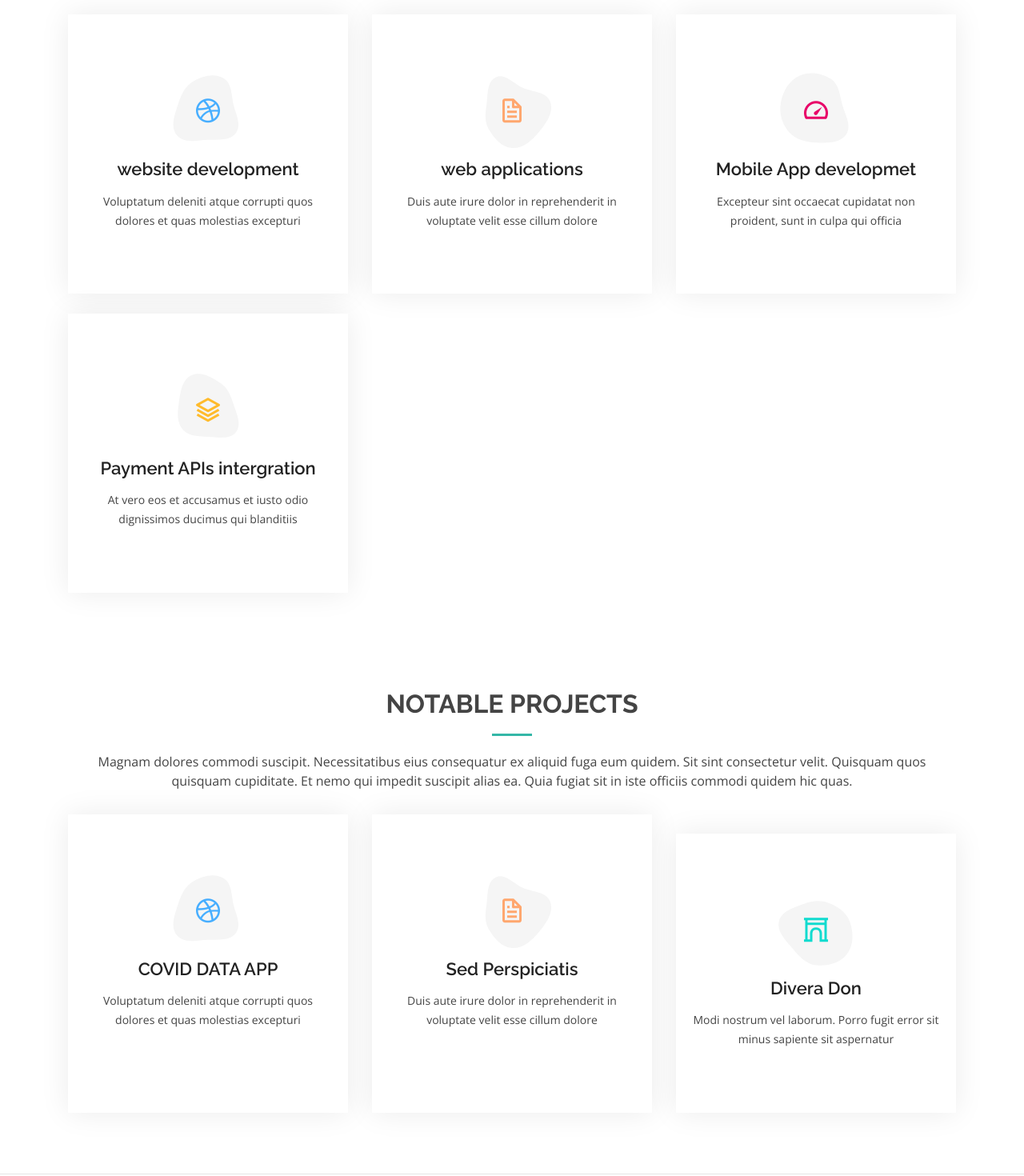
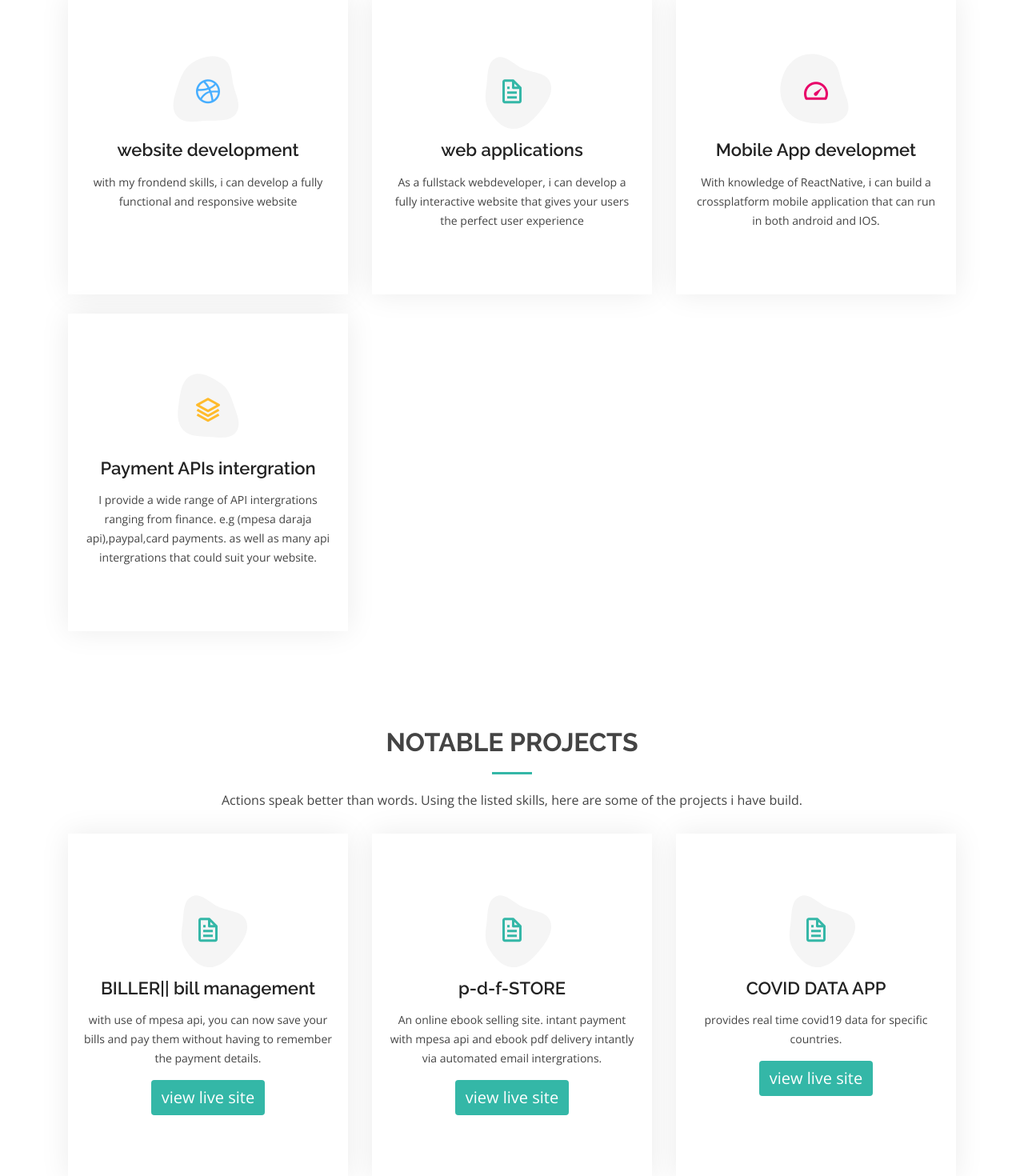
Before and after one commit to hamisirizwan/devriz_portfolio, a React (Create React App) app: page / in a window 1280 px wide. Shown: the part 1980-3450 px from the top of the page at 80% size. Built offline with nearby package versions, Linux system fonts and the light colour scheme.

Commit message:
finished customization

```diff
--- a/public/folioassets/css/style.css
+++ b/public/folioassets/css/style.css
@@ -884,7 +884,7 @@ section {
 }
 
 .services .iconbox-orange i {
-  color: #ffa76e;
+  color: #34b7a7;
 }
 
 .services .iconbox-orange:hover .icon i {
@@ -892,7 +892,7 @@ section {
 }
 
 .services .iconbox-orange:hover .icon path {
-  fill: #ffa76e;
+  fill: #34b7a7;
 }
 
 .services .iconbox-pink i {
--- a/src/sections/Portfolio.js
+++ b/src/sections/Portfolio.js
@@ -8,10 +8,8 @@ function Portfolio() {
           <div className="section-title">
             <h2>Notable projects</h2>
             <p>
-              Magnam dolores commodi suscipit. Necessitatibus eius consequatur
-              ex aliquid fuga eum quidem. Sit sint consectetur velit. Quisquam
-              quos quisquam cupiditate. Et nemo qui impedit suscipit alias ea.
-              Quia fugiat sit in iste officiis commodi quidem hic quas.
+              Actions speak better than words. Using the listed skills, here are
+              some of the projects i have build.
             </p>
           </div>
           <div className="row">
@@ -20,38 +18,7 @@ function Portfolio() {
               data-aos="zoom-in"
               data-aos-delay={100}
             >
-              <div className="icon-box iconbox-blue">
-                <div className="icon">
-                  <svg
-                    width={100}
-                    height={100}
-                    viewBox="0 0 600 600"
-                    xmlns="http://www.w3.org/2000/svg"
-                  >
-                    <path
-                      stroke="none"
-                      strokeWidth={0}
-                      fill="#f5f5f5"
-                      d="M300,521.0016835830174C376.1290562159157,517.8887921683347,466.0731472004068,529.7835943286574,510.70327084640275,468.03025145048787C554.3714126377745,407.6079735673963,508.03601936045806,328.9844924480964,491.2728898941984,256.3432110539036C474.5976632858925,184.082847569629,479.9380746630129,96.60480741107993,416.23090153303,58.64404602377083C348.86323505073057,18.502131276798302,261.93793281208167,40.57373210992963,193.5410806939664,78.93577620505333C130.42746243093433,114.334589627462,98.30271207620316,179.96522072025542,76.75703585869454,249.04625023123273C51.97151888228291,328.5150500222984,13.704378332031375,421.85034740162234,66.52175969318436,486.19268352777647C119.04800174914682,550.1803526380478,217.28368757567262,524.383925680826,300,521.0016835830174"
-                    />
-                  </svg>
-                  <i className="bx bxl-dribbble" />
-                </div>
-                <h4>
-                  <a href>COVID DATA APP</a>
-                </h4>
-                <p>
-                  Voluptatum deleniti atque corrupti quos dolores et quas
-                  molestias excepturi
-                </p>
-              </div>
-            </div>
-            <div
-              className="col-lg-4 col-md-6 d-flex align-items-stretch mt-4 mt-md-0"
-              data-aos="zoom-in"
-              data-aos-delay={200}
-            >
-              <div className="icon-box iconbox-orange ">
+              <div className="icon-box iconbox-orange">
                 <div className="icon">
                   <svg
                     width={100}
@@ -69,21 +36,32 @@ function Portfolio() {
                   <i className="bx bx-file" />
                 </div>
                 <h4>
-                  <a href>Sed Perspiciatis</a>
+                  <a href>BILLER|| bill management</a>
                 </h4>
                 <p>
-                  Duis aute irure dolor in reprehenderit in voluptate velit esse
-                  cillum dolore
+                  with use of mpesa api, you can now save your bills and pay
+                  them without having to remember the payment details.
                 </p>
+
+                <button
+                  className="btn "
+                  style={{
+                    marginTop: 15,
+                    backgroundColor: "#34b7a7",
+                    color: "white",
+                    fontSize: 20,
+                  }}
+                >
+                  view live site
+                </button>
               </div>
             </div>
-
             <div
-              className="col-lg-4 col-md-6 d-flex align-items-stretch mt-4"
+              className="col-lg-4 col-md-6 d-flex align-items-stretch"
               data-aos="zoom-in"
-              data-aos-delay={300}
+              data-aos-delay={100}
             >
-              <div className="icon-box iconbox-teal">
+              <div className="icon-box iconbox-orange">
                 <div className="icon">
                   <svg
                     width={100}
@@ -95,18 +73,71 @@ function Portfolio() {
                       stroke="none"
                       strokeWidth={0}
                       fill="#f5f5f5"
-                      d="M300,566.797414625762C385.7384707136149,576.1784315230908,478.7894351017131,552.8928747891023,531.9192734346935,484.94944893311C584.6109503024035,417.5663521118492,582.489472248146,322.67544863468447,553.9536738515405,242.03673114598146C529.1557734026468,171.96086150256528,465.24506316201064,127.66468636344209,395.9583748389544,100.7403814666027C334.2173773831606,76.7482773500951,269.4350130405921,84.62216499799875,207.1952322260088,107.2889140133804C132.92018162631612,134.33871894543012,41.79353780512637,160.00259165414826,22.644507872594943,236.69541883565114C3.319112789854554,314.0945973066697,72.72355303640163,379.243833228382,124.04198916343866,440.3218312028393C172.9286146004772,498.5055451809895,224.45579914871206,558.5317968840102,300,566.797414625762"
+                      d="M300,582.0697525312426C382.5290701553225,586.8405444964366,449.9789794690241,525.3245884688669,502.5850820975895,461.55621195738473C556.606425686781,396.0723002908107,615.8543463187945,314.28637112970534,586.6730223649479,234.56875336149918C558.9533121215079,158.8439757836574,454.9685369536778,164.00468322053177,381.49747125262974,130.76875717737553C312.15926192815925,99.40240125094834,248.97055460311594,18.661163978235184,179.8680185752513,50.54337015887873C110.5421016452524,82.52863877960104,119.82277516462835,180.83849132639028,109.12597500060166,256.43424936330496C100.08760227029461,320.3096726198365,92.17705696193138,384.0621239912766,124.79988738764834,439.7174275375508C164.83382741302287,508.01625554203684,220.96474134820875,577.5009287672846,300,582.0697525312426"
                     />
                   </svg>
-                  <i className="bx bx-arch" />
+                  <i className="bx bx-file" />
                 </div>
                 <h4>
-                  <a href>Divera Don</a>
+                  <a href>p-d-f-STORE</a>
                 </h4>
                 <p>
-                  Modi nostrum vel laborum. Porro fugit error sit minus sapiente
-                  sit aspernatur
+                  An online ebook selling site. intant payment with mpesa api
+                  and ebook pdf delivery intantly via automated email
+                  intergrations.
                 </p>
+
+                <button
+                  className="btn "
+                  style={{
+                    marginTop: 15,
+                    backgroundColor: "#34b7a7",
+                    color: "white",
+                    fontSize: 20,
+                  }}
+                >
+                  view live site
+                </button>
+              </div>
+            </div>
+            <div
+              className="col-lg-4 col-md-6 d-flex align-items-stretch"
+              data-aos="zoom-in"
+              data-aos-delay={100}
+            >
+              <div className="icon-box iconbox-orange">
+                <div className="icon">
+                  <svg
+                    width={100}
+                    height={100}
+                    viewBox="0 0 600 600"
+                    xmlns="http://www.w3.org/2000/svg"
+                  >
+                    <path
+                      stroke="none"
+                      strokeWidth={0}
+                      fill="#f5f5f5"
+                      d="M300,582.0697525312426C382.5290701553225,586.8405444964366,449.9789794690241,525.3245884688669,502.5850820975895,461.55621195738473C556.606425686781,396.0723002908107,615.8543463187945,314.28637112970534,586.6730223649479,234.56875336149918C558.9533121215079,158.8439757836574,454.9685369536778,164.00468322053177,381.49747125262974,130.76875717737553C312.15926192815925,99.40240125094834,248.97055460311594,18.661163978235184,179.8680185752513,50.54337015887873C110.5421016452524,82.52863877960104,119.82277516462835,180.83849132639028,109.12597500060166,256.43424936330496C100.08760227029461,320.3096726198365,92.17705696193138,384.0621239912766,124.79988738764834,439.7174275375508C164.83382741302287,508.01625554203684,220.96474134820875,577.5009287672846,300,582.0697525312426"
+                    />
+                  </svg>
+                  <i className="bx bx-file" />
+                </div>
+                <h4>
+                  <a href>COVID DATA APP</a>
+                </h4>
+                <p>provides real time covid19 data for specific countries.</p>
+
+                <button
+                  className="btn "
+                  style={{
+                    marginTop: 15,
+                    backgroundColor: "#34b7a7",
+                    color: "white",
+                    fontSize: 20,
+                  }}
+                >
+                  view live site
+                </button>
               </div>
             </div>
           </div>
--- a/src/sections/Services.js
+++ b/src/sections/Services.js
@@ -8,10 +8,9 @@ function Services() {
           <div className="section-title">
             <h2>Services</h2>
             <p>
-              Magnam dolores commodi suscipit. Necessitatibus eius consequatur
-              ex aliquid fuga eum quidem. Sit sint consectetur velit. Quisquam
-              quos quisquam cupiditate. Et nemo qui impedit suscipit alias ea.
-              Quia fugiat sit in iste officiis commodi quidem hic quas.
+              With my current expertize in programming and web development, i
+              can offer a wide range of software services needed in the current
+              digital era.
             </p>
           </div>
           <div className="row">
@@ -41,8 +40,8 @@ function Services() {
                   <a href>website development</a>
                 </h4>
                 <p>
-                  Voluptatum deleniti atque corrupti quos dolores et quas
-                  molestias excepturi
+                  with my frondend skills, i can develop a fully functional and
+                  responsive website
                 </p>
               </div>
             </div>
@@ -72,8 +71,8 @@ function Services() {
                   <a href>web applications</a>
                 </h4>
                 <p>
-                  Duis aute irure dolor in reprehenderit in voluptate velit esse
-                  cillum dolore
+                  As a fullstack webdeveloper, i can develop a fully interactive
+                  website that gives your users the perfect user experience
                 </p>
               </div>
             </div>
@@ -103,8 +102,8 @@ function Services() {
                   <a href>Mobile App developmet</a>
                 </h4>
                 <p>
-                  Excepteur sint occaecat cupidatat non proident, sunt in culpa
-                  qui officia
+                  With knowledge of ReactNative, i can build a crossplatform
+                  mobile application that can run in both android and IOS.
                 </p>
               </div>
             </div>
@@ -134,8 +133,9 @@ function Services() {
                   <a href>Payment APIs intergration</a>
                 </h4>
                 <p>
-                  At vero eos et accusamus et iusto odio dignissimos ducimus qui
-                  blanditiis
+                  I provide a wide range of API intergrations ranging from
+                  finance. e.g (mpesa daraja api),paypal,card payments. as well
+                  as many api intergrations that could suit your website.
                 </p>
               </div>
             </div>
```
